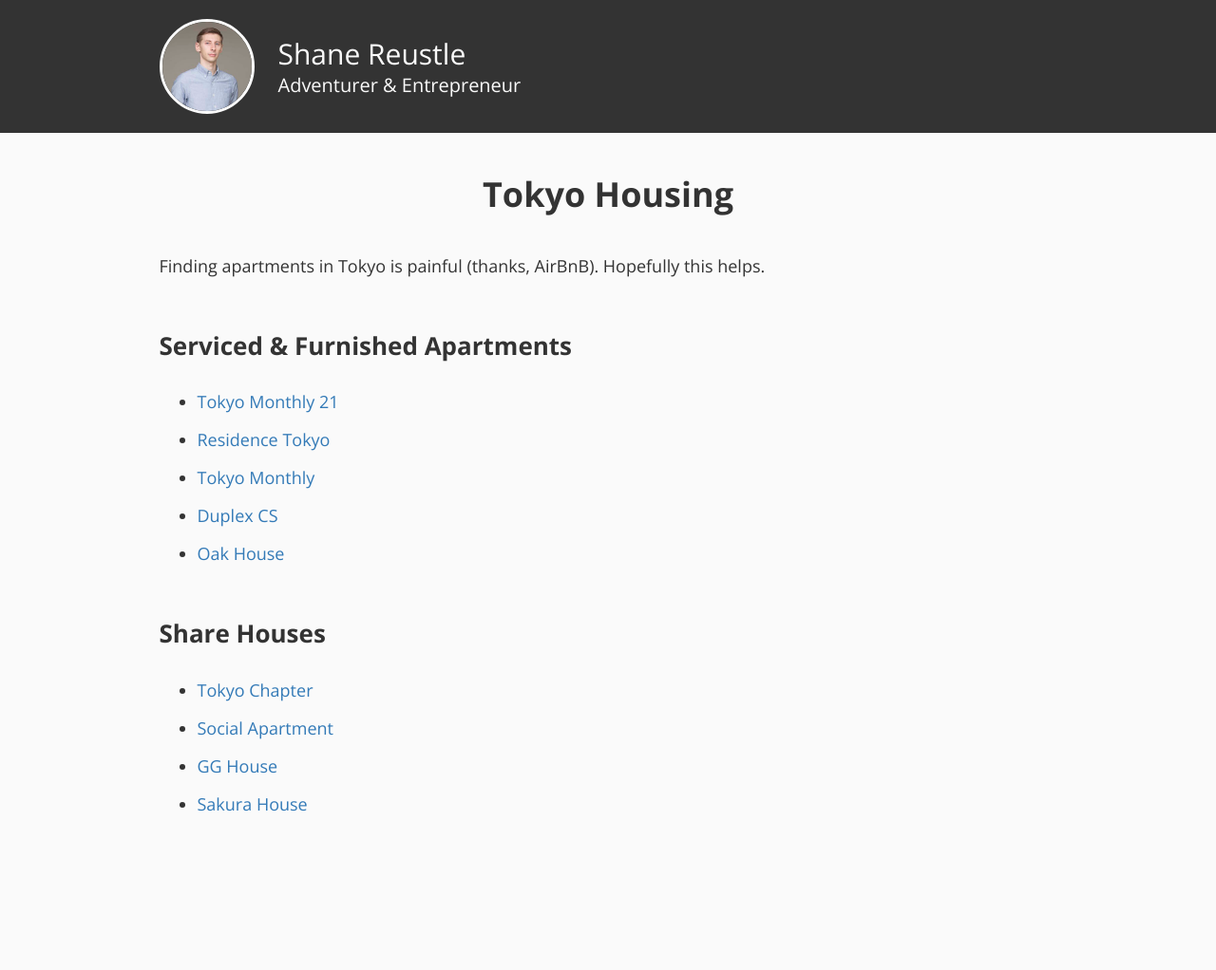
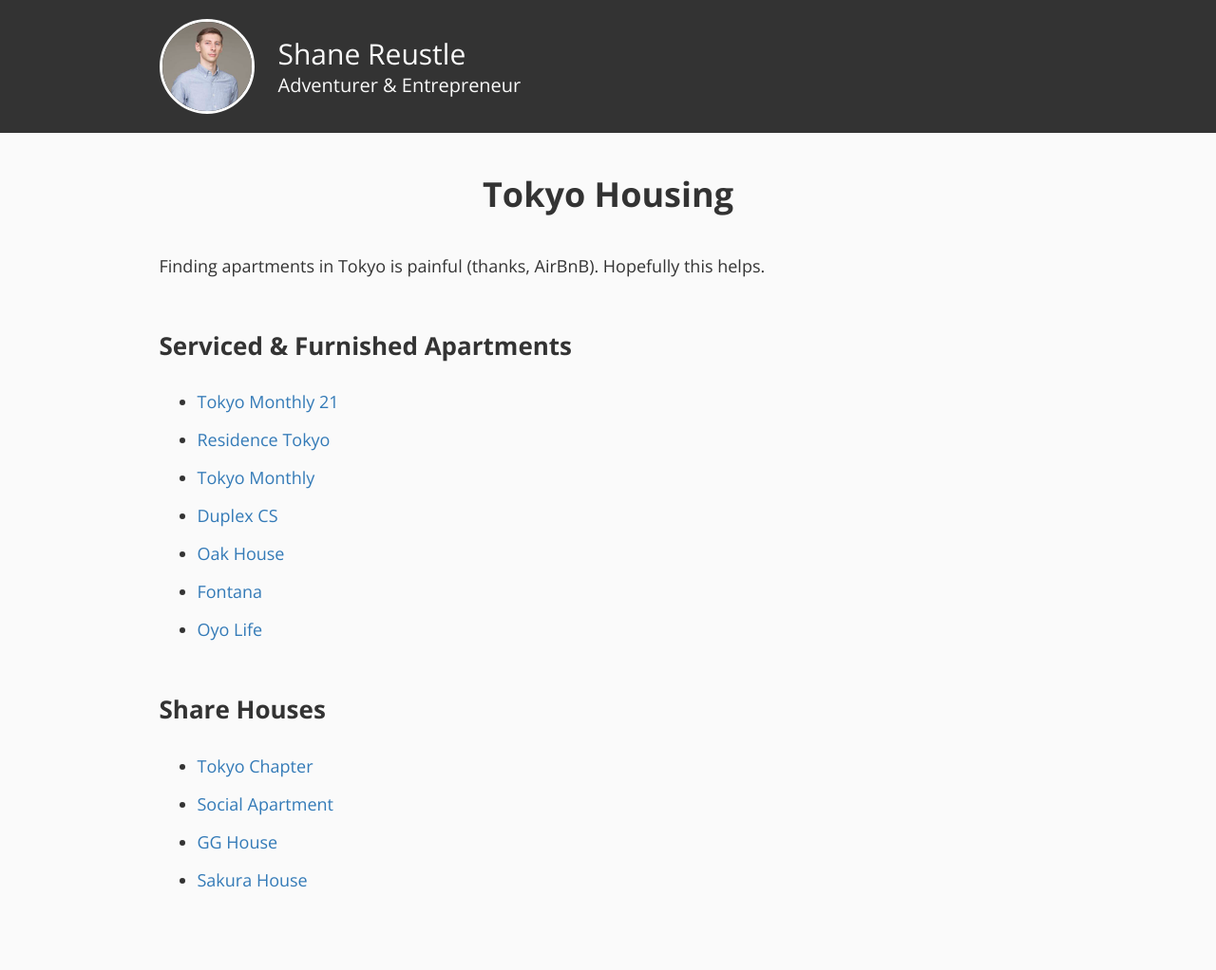
Before and after one commit to reustle/reustle, a Jekyll site: the page built from _posts/2018-10-30-tokyo-housing.md, in a window 1280 px wide. Shown: the whole page at 95% size. Built offline with Jekyll 4.4.1, drawn with Linux system fonts in a browser that asks for light colours; before the commit the page ends 942 px from its top, so only the background shows below that.

Commit message:
Update 2018-10-30-tokyo-housing.md

```diff
--- a/_posts/2018-10-30-tokyo-housing.md
+++ b/_posts/2018-10-30-tokyo-housing.md
@@ -12,6 +12,8 @@
 - [Tokyo Monthly](https://www.tokyo-monthly.jp/en/)
 - [Duplex CS](http://DuplexCS.jp)
 - [Oak House](https://www.oakhouse.jp/eng/house/apartment)
+- [Fontana](http://www.tokyocityapartments.net/)
+- [Oyo Life](https://www.oyolife.co.jp/)
 
 ## Share Houses
 - [Tokyo Chapter](https://tokyochapter.com/sharehouse/)
```
